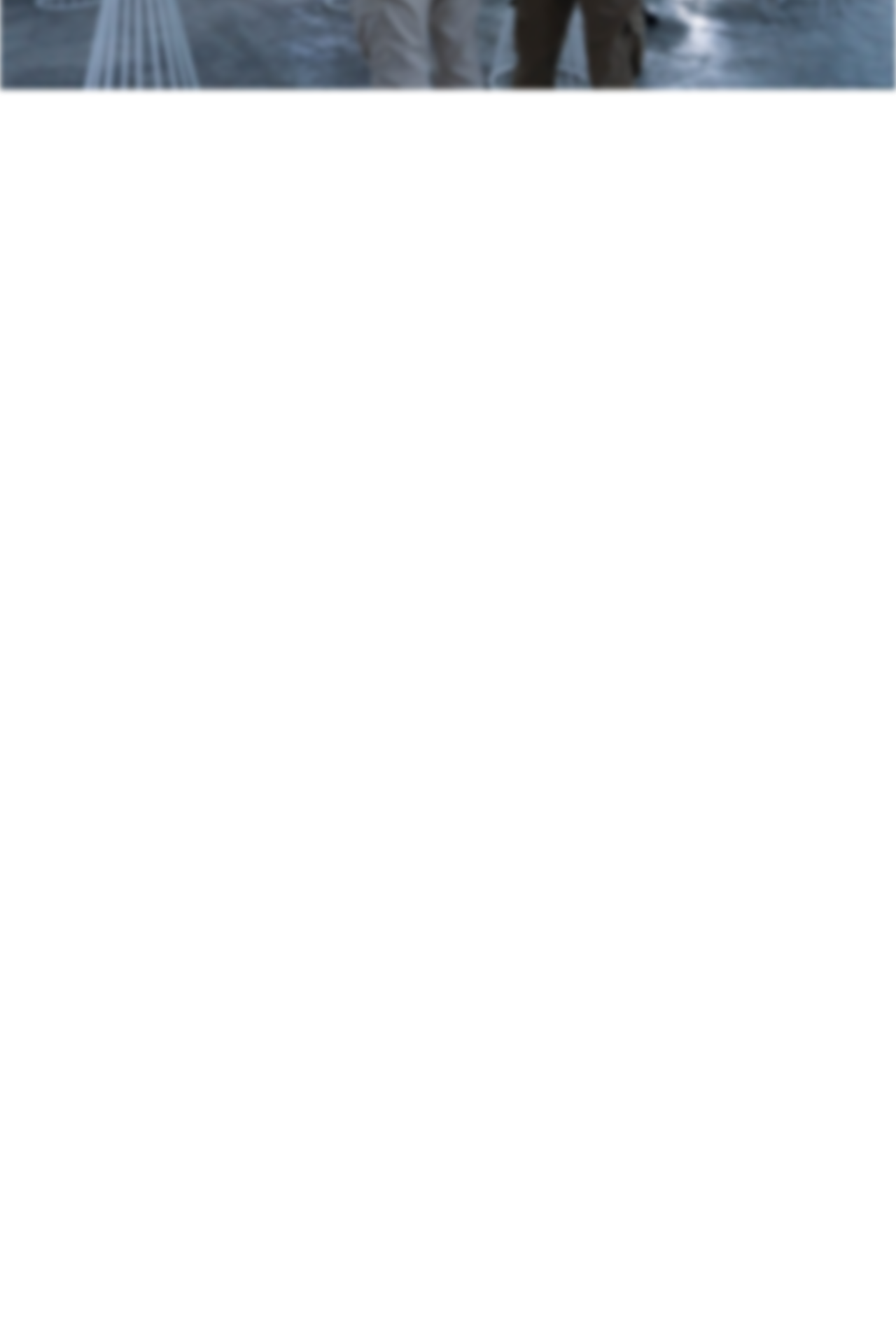
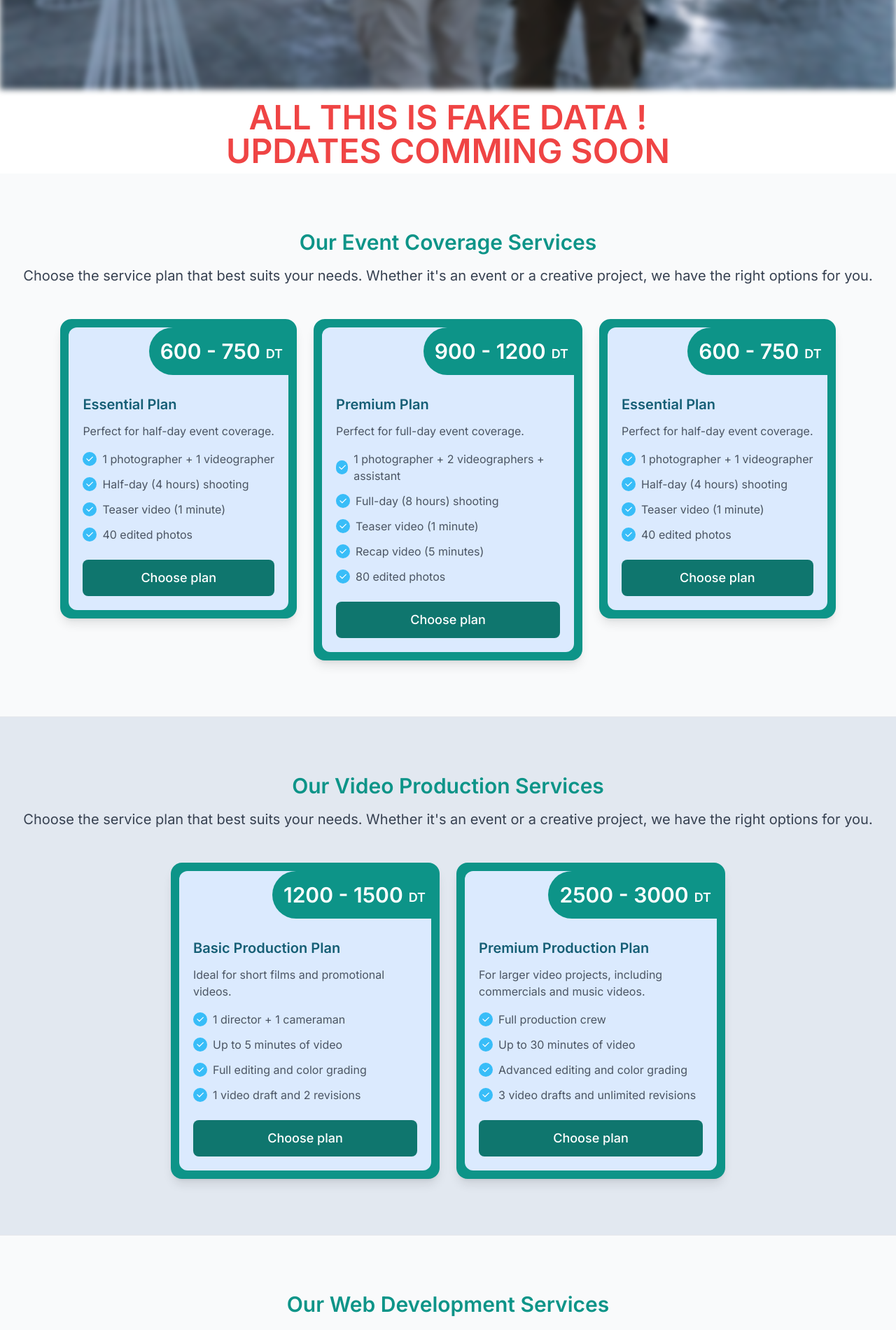
Before and after one commit to dissojak/StoonProd, a Next.js app: page /serviceandtariffs in a window 1280 px wide. Shown: the part 560-2461 px from the top of the page at 70% size. Before the commit the page ends 800 px from the top, so only its background shows below. Built offline with nearby package versions, Linux system fonts and the light colour scheme.

Commit message:
edit bug , add maintenance disclaimer

```diff
--- a/src/app/components/About/AboutPage.js
+++ b/src/app/components/About/AboutPage.js
@@ -10,6 +10,25 @@ const AboutPage = () => {
     <div>
       <header className="bg-slate-300 dark:bg-gray-800 transition-colors duration-1000">
         <Navbar />
+
+        {/* Start of the maintenance section */}
+        <section className="flex flex-col items-center justify-center min-h-screen bg-gray-100">
+          <div className="bg-yellow-100 p-8 rounded-lg shadow-xl text-center max-w-4xl mx-auto">
+            <h1 className="text-5xl text-red-600 font-bold mb-4">
+              🚧 Website Under Maintenance 🚧
+            </h1>
+            <p className="text-lg text-gray-700 mb-6">
+              We're working hard to bring you new updates and features! <br />
+              Thank you for your patience, and stay tuned for exciting things
+              ahead!
+            </p>
+            <p className="text-sm text-gray-500">
+              Updates will be available soon.
+            </p>
+          </div>
+        </section>
+        {/* End of the maintenance section */}
+
         <section
           className="flex items-center justify-center"
           style={{ height: "500px" }}
--- a/src/app/serviceandtariffs/page.js
+++ b/src/app/serviceandtariffs/page.js
@@ -1,6 +1,7 @@
 import Head from "next/head";
 import Navbar from "../components/Home/Navbar";
 import Image from "next/image";
+import Service from "../components/Services/Services";
 
 function ServiceAndTariffs() {
   const eventCoverageService = {
@@ -135,7 +136,10 @@ function ServiceAndTariffs() {
           property="og:url"
           content="https://www.stoonproduction.com/service-and-tariffs"
         />
-        <meta name="twitter:title" content="Service and Tariffs | Stoon Production - Tunisia" />
+        <meta
+          name="twitter:title"
+          content="Service and Tariffs | Stoon Production - Tunisia"
+        />
         <meta
           name="twitter:description"
           content="Explore our event coverage, video production, and web development services with detailed pricing plans. Choose the best option for your needs. Proudly serving Tunisia."
@@ -240,6 +244,27 @@ function ServiceAndTariffs() {
           </div>
         </div>
       </div>
+      <h1 className="text-5xl text-red-500 font-semibold text-center p-2 pt-4">
+        {" "}
+        ALL THIS IS FAKE DATA ! <br/>
+        UPDATES COMMING SOON
+      </h1>
+      <Service sectionNumber={0} serviceData={eventCoverageService} />
+      <hr />
+      <Service sectionNumber={1} serviceData={videoProductionService} />
+      <hr />
+      <Service sectionNumber={0} serviceData={webDevelopmentService} />
+
+      <footer className="border-t dark:bg-gray-900">
+        <div className="container flex items-center justify-between px-6 py-8 mx-auto">
+          <p className="text-gray-500 dark:text-teal-600">
+            © 2020-2025 All Rights Reserved By Stoon Production.
+          </p>
+          <p className="font-medium text-gray-700 dark:text-teal-600">
+            Terms of Service
+          </p>
+        </div>
+      </footer>
     </>
   );
 }
```
